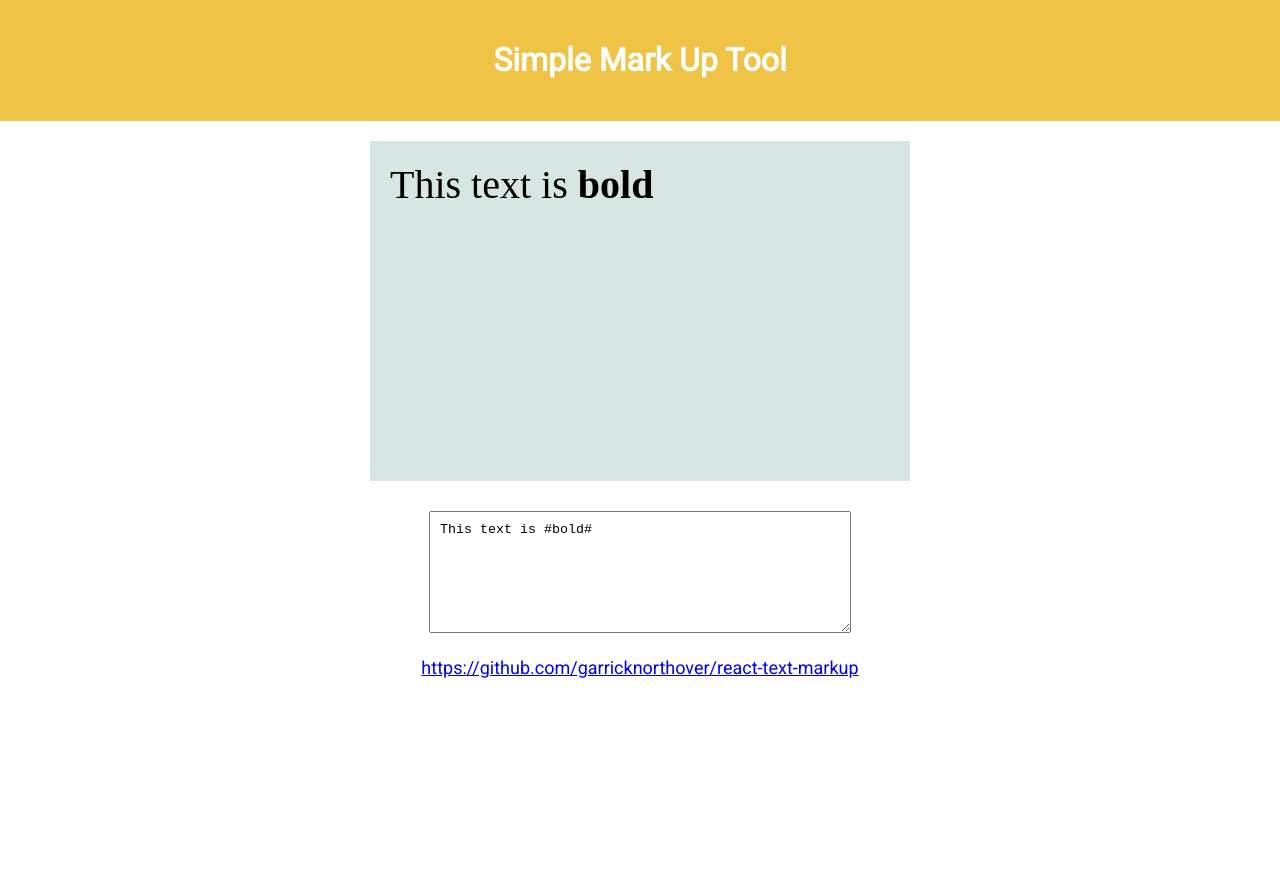
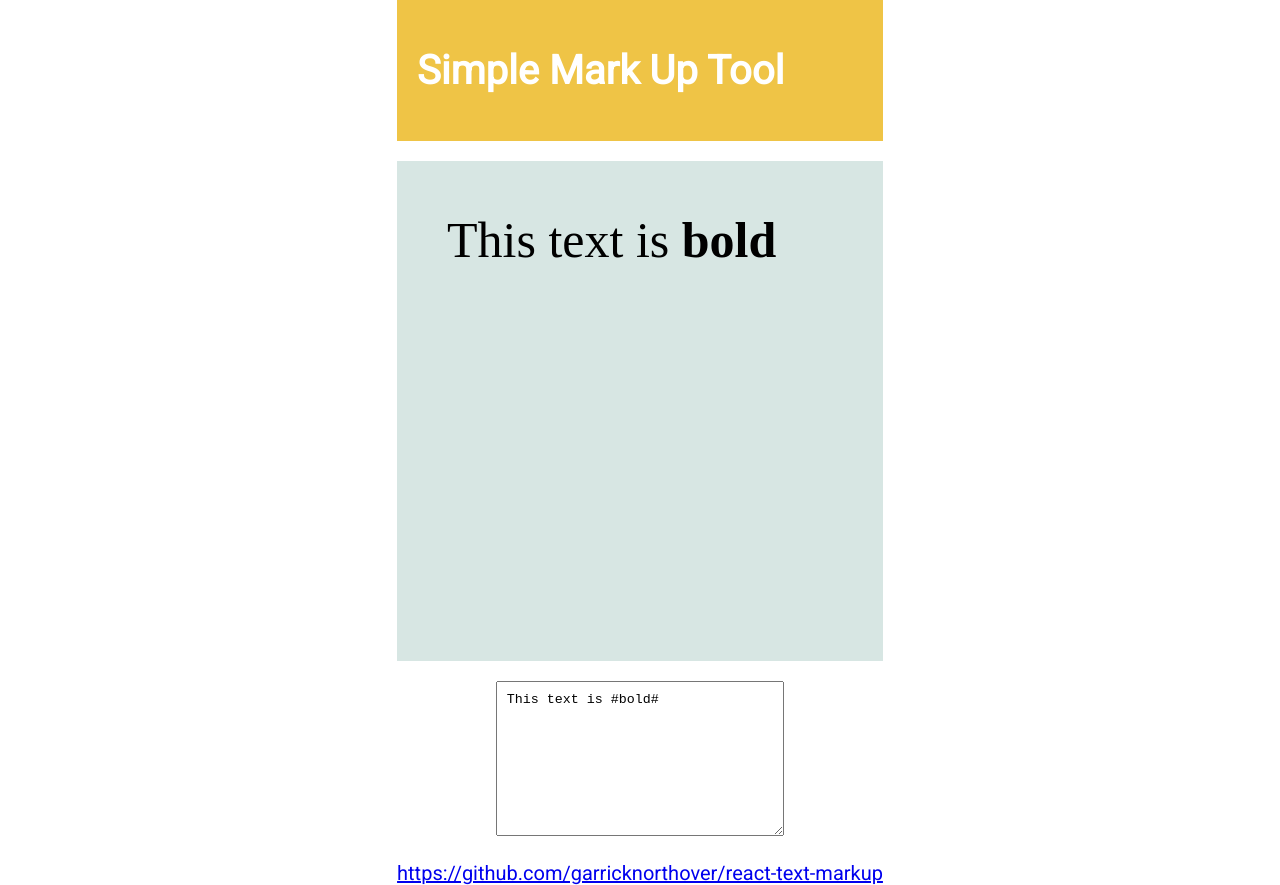
Before and after one commit to garricknorthover/react-text-markup, a React (Create React App) app: page / in a window 1280 px wide. Before the commit the page ends 800 px from the top, so only its background shows below. Built offline with nearby package versions, Linux system fonts and the light colour scheme; a web font is replaced by a local one.

Commit message:
yay grid

```diff
--- a/public/index.html
+++ b/public/index.html
@@ -2,7 +2,7 @@
 <html lang="en">
   <head>
     <meta charset="utf-8">
-    <meta name="viewport" content="width=device-width, initial-scale=1">
+    <meta name="viewport" content="width=device-width">
     <meta name="theme-color" content="#000000">
     <!--
       manifest.json provides metadata used when your web app is added to the
--- a/src/App.css
+++ b/src/App.css
@@ -1,18 +1,35 @@
 .App {
-  text-align: center;
+  font-size: 20px;
+  display: grid;
+  grid-template-columns: 1fr auto 1fr;
+  grid-template-rows: auto;
+  grid-gap: 1em;
+  grid-template-areas:
+  ". top ."
+  ". mark ."
+  ". in ."
+  ". link .";
+}
+.mark{
+  grid-area: mark;
+}
+.in{
+  grid-area: in;
+  margin: 0 auto;
 }
 
-
 .App-header {
+  grid-area: top;
   background-color: rgb(239, 196, 70);
-  height: auto;
-  padding: 20px;
+  padding: 1em;
   color: rgb(255, 255, 255);
 }
 
 .App-link {
-  font-size: large;
-  padding: 20px;
+  grid-area: link;
+  font-size: 1em;
+  text-align: center;
+  /* padding: 20px; */
 }
 
 
@@ -20,17 +37,14 @@
   background-color: rgb(215, 230, 227);
   white-space: pre-line;
   text-align: left;
-  padding: 20px;
-  height: 300px;
-  width: 500px;
-  margin: auto;
-  margin-top: 20px;
+  padding: 1em;
+  height: 8em;
   font-family: 'Cutive', serif;
-  font-size: 40px;
+  font-size: 2.5em;
 }
 .In {
-  height: 100px;
-  width: 400px;
+  height: 10em;
+  width: 20em;
   padding: 10px;
-  margin-top: 30px;
+  margin:  0 auto;
 }
--- a/src/App.js
+++ b/src/App.js
@@ -1,23 +1,6 @@
-import React, {Component} from 'react';
+import React, { Component } from 'react';
 import './App.css';
 
-
-
-class TypeInText extends Component { // this is where you type in the text
-  //which triggers the onChange function which was passed down as a prop
-
-  render() {
-
-    return (
-
-      <div>
-
-<textarea value={this.props.value} onChange={this.props.onChange} className="In" />
-
-      </div>
-    );
-  }
-}
 
 
 
@@ -32,12 +15,27 @@ class MarkIt extends Component {// any changes in the value state are reflected
       .value
       .replace(/#(.*?)#/ig, '<b>$1</b>')
 
-    const returnedHtml = {__html: value}
+    const returnedHtml = { __html: value }
 
     return (
 
-        <div dangerouslySetInnerHTML={returnedHtml}  className="Marked" />
+      <div dangerouslySetInnerHTML={returnedHtml} className="Marked" />
     )
+  }
+}
+class TypeInText extends Component { // this is where you type in the text
+  //which triggers the onChange function which was passed down as a prop
+
+  render() {
+
+    return (
+
+      <div>
+
+        <textarea className="In" value={this.props.value} onChange={this.props.onChange}  />
+
+      </div>
+    );
   }
 }
 
@@ -50,7 +48,7 @@ class App extends Component {
   }
 
   handleChange = (e) => {  // this function is passed around as a prop to the child components
-    this.setState({value: e.target.value})
+    this.setState({ value: e.target.value })
   }
 
 
@@ -59,13 +57,13 @@ class App extends Component {
     return (
       <div className="App">
 
-      <div className="App-header">
-        <h1>Simple Mark Up Tool</h1>
-      </div>
+        <div className="App-header">
+          <h1>Simple Mark Up Tool</h1>
+        </div>
 
 
-        <MarkIt value={this.state.value} />
-        <TypeInText value={this.state.value} onChange={this.handleChange} />
+        <div className="mark"><MarkIt value={this.state.value} /></div>
+        <div className="in"><TypeInText value={this.state.value} onChange={this.handleChange} /></div>
 
 
         <div className="App-link">
```
Also changed, not shown: 1 other file (tests, documents, lock files or other folders).
